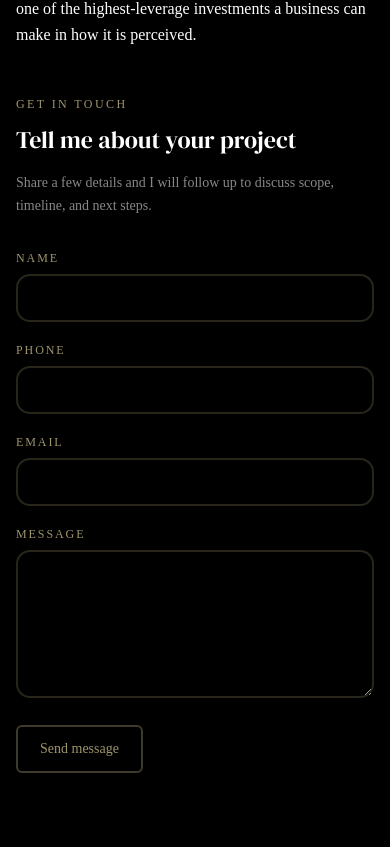
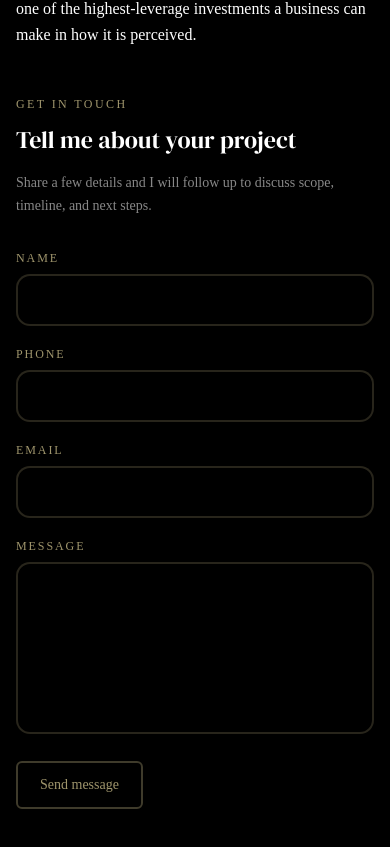
Before and after one commit to JamesSerritslev/Portfolio, a Next.js app: page /want-a-website in a window 390 px wide. Shown: the part 1448-2295 px from the top of the page. Before the commit the page ends 2261 px from the top, so only its background shows below. Built offline with nearby package versions, Linux system fonts and the light colour scheme; no server answers.

Commit message:
Text Box fix on mobile(screen sizing)

```diff
--- a/app/globals.css
+++ b/app/globals.css
@@ -640,6 +640,22 @@ html:has([data-resume-page]) body {
   }
 }
 
+/* Contact form — prevent iOS input-focus zoom overflow */
+.want-website-contact-form input,
+.want-website-contact-form textarea,
+.want-website-contact-form select {
+  font-size: 16px;
+  max-width: 100%;
+}
+
+@media (min-width: 768px) {
+  .want-website-contact-form input,
+  .want-website-contact-form textarea,
+  .want-website-contact-form select {
+    font-size: 0.875rem;
+  }
+}
+
 /* Want a Website card — content skeleton pulse */
 .want-website-skeleton__shape {
   fill: rgb(159 149 108 / 0.16);
--- a/components/WantWebsiteContactForm.tsx
+++ b/components/WantWebsiteContactForm.tsx
@@ -25,7 +25,7 @@ const LOADER_DISPLAY_MS = 4000;
 const DISMISS_SCROLL_OFFSET_PX = -30;
 
 const inputClassName =
-  "w-full rounded-xl border-2 border-[#9F956C]/25 bg-black px-4 py-3 font-sans text-sm text-white outline-none transition-colors placeholder:text-[#666666] focus:border-[#9F956C]";
+  "w-full min-w-0 max-w-full box-border rounded-xl border-2 border-[#9F956C]/25 bg-black px-4 py-3 font-sans text-base text-white outline-none transition-colors placeholder:text-[#666666] focus:border-[#9F956C] md:text-sm";
 
 function prefersReducedMotion() {
   return window.matchMedia("(prefers-reduced-motion: reduce)").matches;
@@ -178,7 +178,7 @@ export function WantWebsiteContactForm() {
           : "closed";
 
   return (
-    <section className="mt-12 min-w-0 max-w-full overflow-x-clip sm:mt-16">
+    <section className="want-website-contact-form mt-12 min-w-0 max-w-full overflow-x-clip sm:mt-16">
       <p className="font-sans text-xs font-medium uppercase tracking-[0.2em] text-[#9F956C]">
         Get in touch
       </p>
@@ -196,7 +196,7 @@ export function WantWebsiteContactForm() {
           className="mt-8 grid w-full min-w-0 max-w-full gap-5 sm:grid-cols-2"
           noValidate
         >
-          <label className="block sm:col-span-1">
+          <label className="block min-w-0 sm:col-span-1">
             <span className="mb-2 block font-sans text-xs uppercase tracking-[0.16em] text-[#9F956C]">
               Name
             </span>
@@ -210,7 +210,7 @@ export function WantWebsiteContactForm() {
             />
           </label>
 
-          <label className="block sm:col-span-1">
+          <label className="block min-w-0 sm:col-span-1">
             <span className="mb-2 block font-sans text-xs uppercase tracking-[0.16em] text-[#9F956C]">
               Phone
             </span>
@@ -238,7 +238,7 @@ export function WantWebsiteContactForm() {
             />
           </label>
 
-          <label className="block sm:col-span-2">
+          <label className="block min-w-0 sm:col-span-2">
             <span className="mb-2 block font-sans text-xs uppercase tracking-[0.16em] text-[#9F956C]">
               Message
             </span>
@@ -246,7 +246,7 @@ export function WantWebsiteContactForm() {
               name="message"
               required
               rows={6}
-              className={cn(inputClassName, "resize-y")}
+              className={cn(inputClassName, "resize-none")}
               disabled={isFormLocked}
             />
           </label>
```
